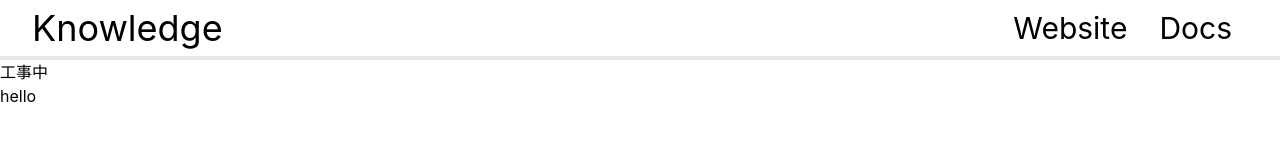
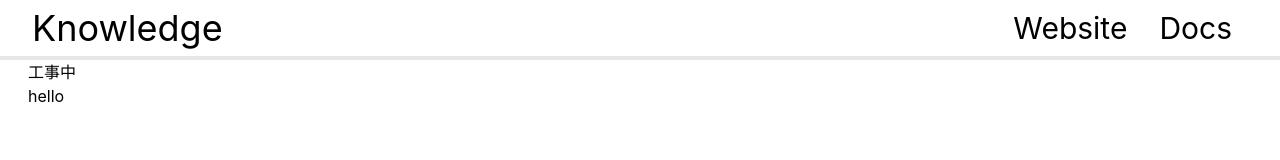
Before and after one commit to RextTeam/knowledge, a Next.js app: page / in a window 1280 px wide. Shown: the top 160 px of the page. Built offline with nearby package versions, Linux system fonts and the light colour scheme.

Commit message:
Update _app.tsx

```diff
--- a/pages/_app.tsx
+++ b/pages/_app.tsx
@@ -9,7 +9,7 @@ function MyApp({ Component, pageProps }: AppProps) {
           <Head />
           <body>
               <Nav />
-              <main>
+              <main className="px-7">
                   <Component {...pageProps} />
               </main>
           </body>
```
